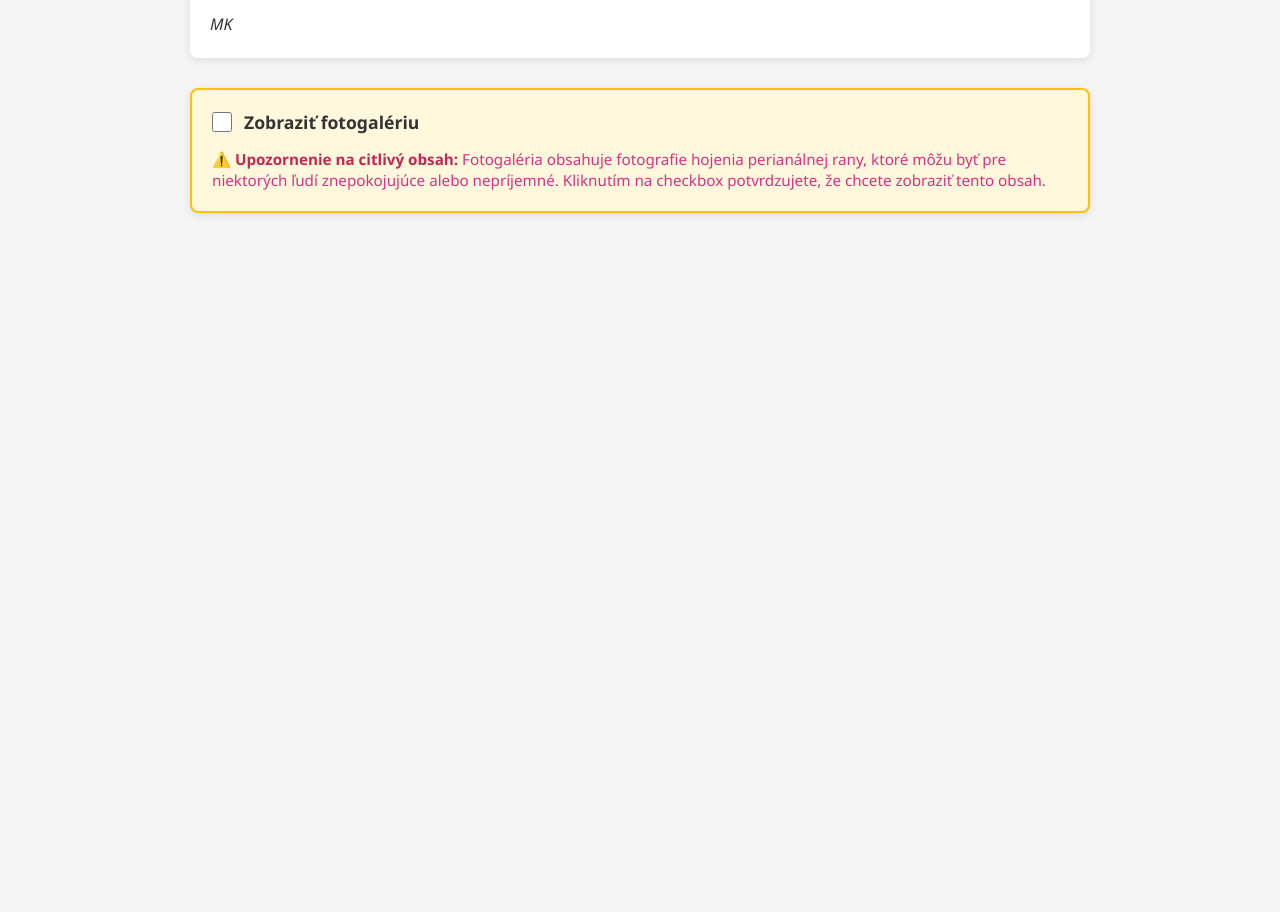
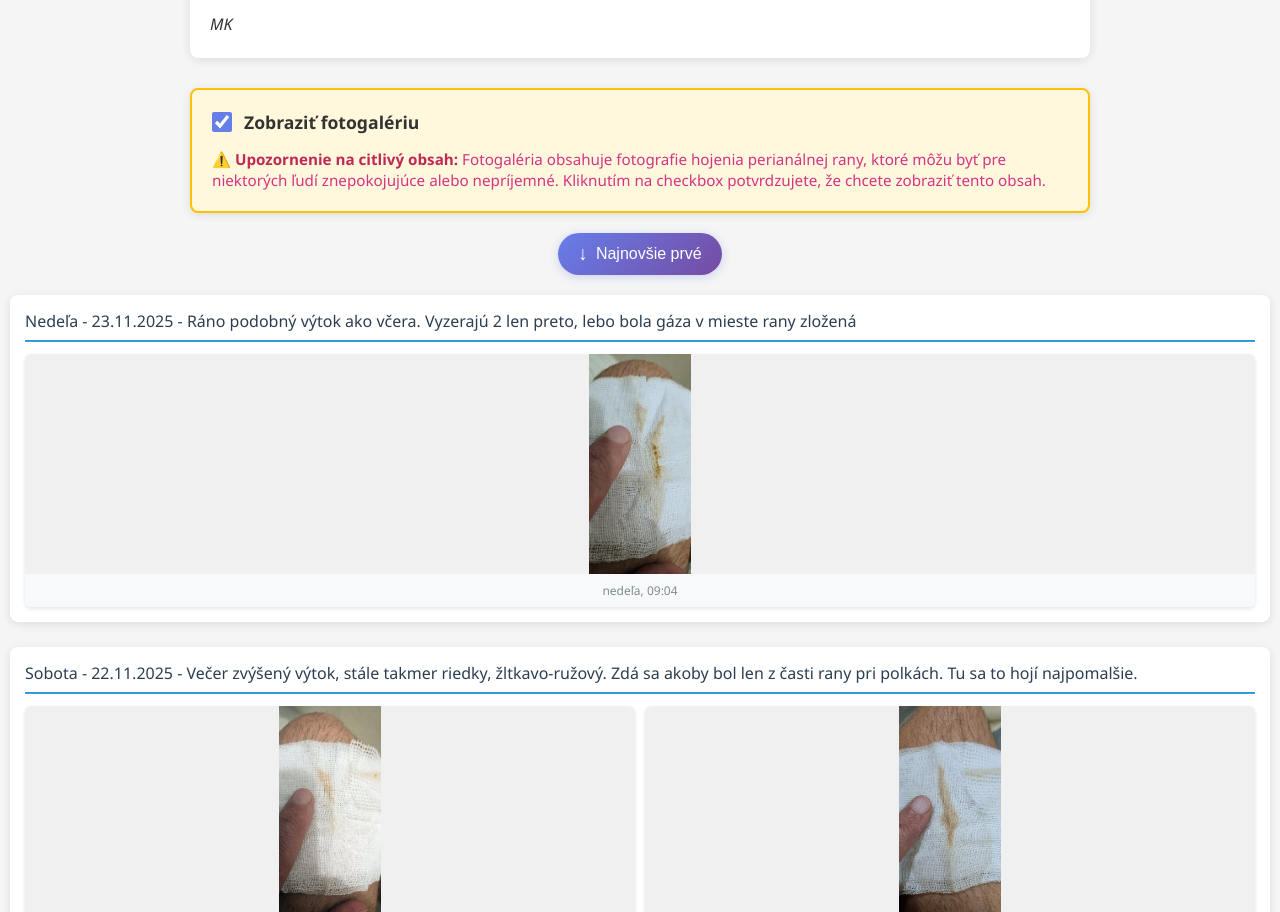
Before and after one commit to ihateids/absces, a plain HTML site: page index.html in a window 1280 px wide. Shown: the part 2373-3285 px from the top of the page. Before the commit the page ends 2616 px from the top, so only its background shows below. Drawn offline with Linux system fonts and the light colour scheme.

Commit message:
Temporarily enabe fotogallery by default

```diff
--- a/index.html
+++ b/index.html
@@ -838,8 +838,8 @@
         const galleryContent = document.getElementById('galleryContent');
         const showGallery = getCookie('showGallery');
 
-        // Restore previous state from cookie
-        if (showGallery === 'true') {
+        // Restore previous state from cookie, default to showing gallery
+        if (showGallery === 'true' || showGallery === null) {
           checkbox.checked = true;
           galleryContent.classList.add('visible');
         }
```
